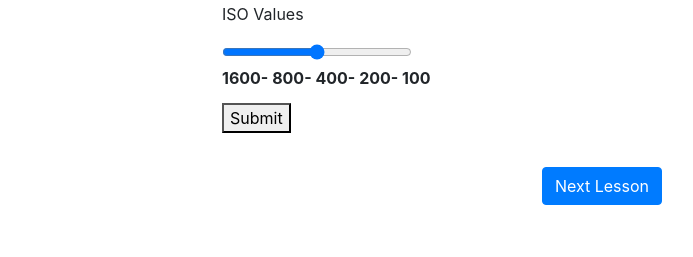
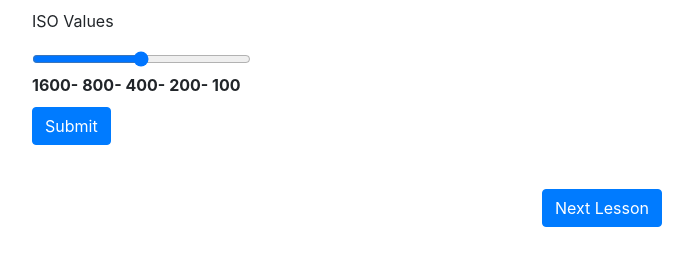
Before and after one commit to YYwang14/UI-Technical-Prototype, a Flask app: page /iso_quiz in a window 1280 px wide. Shown: the part 580-837 px from the top of the page, without its empty margins (38-731 px from the left). Before the commit the page ends 785 px from the top, so only its background shows below. Run offline with Flask 3, Linux system fonts and the light colour scheme; some libraries are stand-ins or nearby versions.

Commit message:
Update iso_quiz.html

```diff
--- a/templates/iso_quiz.html
+++ b/templates/iso_quiz.html
@@ -3,27 +3,27 @@
 {% block content %}
 <link rel="stylesheet" href="{{ url_for('static', filename='css/main.css') }}">
 <script src="{{ url_for('static', filename='js/iso.js') }}"></script>
-<h1 style="margin-left: 20px;">ISO Section Quiz</h1>
+<h1 style="margin-left: 25px; margin-top: 7px;">ISO Section Quiz</h1>
 <div class="container">
     <div class="row">
         <!-- Image being matched on the left -->
-        <div class="col-md-6">
-            <h1>Match this picture</h1>
-            <img src="{{ url_for('static', filename='images/ISO100.png') }}" id="dynamicImage">
+        <div class="col-md-6" style="margin-left: -25%;">
+            <h1 class="title">Match this picture</h1>
+            <img src="{{ url_for('static', filename='images/ISO100.png') }}" id="dynamicImage" >
         </div>
 
         <!-- Image to match on the right -->
         <!-- Image to match on the right -->
-        <div class="col-md-6">
-          <h1>to this picture</h1>
+        <div class="col-md-6" style="margin-left: 20%; margin-top: 4px;">
+          <h1 class="title">to this picture</h1>
           <img src="{{ url_for('static', filename='images/' + random_iso_image) }}" id="randomImage">
       </div>
 
     </div>
 
-    <div class="slider-container">
+    <div class="slider-container" style="margin-left: -25%;">
         <p style="margin-top: 30px;">ISO Values</p>
-        <input type="range" min="0" max="4" step="1" class="slider" id="isoRange" style="width: 25%; margin-top: -3%;">
+        <input type="range" min="0" max="4" step="1" class="slider" id="isoRange" style="width: 23%; margin-top: -3%;">
         <!-- Display the values below the slider -->
         <div class="slider-values bold">
             <span>1600-</span>
@@ -33,8 +33,8 @@
             <span>100</span>
         </div>
     </div>
-    <button id="submitBtn" style="margin-top: 13px;">Submit</button>
-    <p id="result"></p>
+    <button id="submitBtn" class="btn btn-primary" style="margin-top: 10px; margin-left: -25%;">Submit</button>
+    <p id="result" style="margin-top: 5px; margin-left: -25%;"></p>
     <div class="text-center mt-4">
         <a href="{{ url_for('shutter_1') }}" class="btn btn-primary">Next Lesson</a>
     </div>
```
